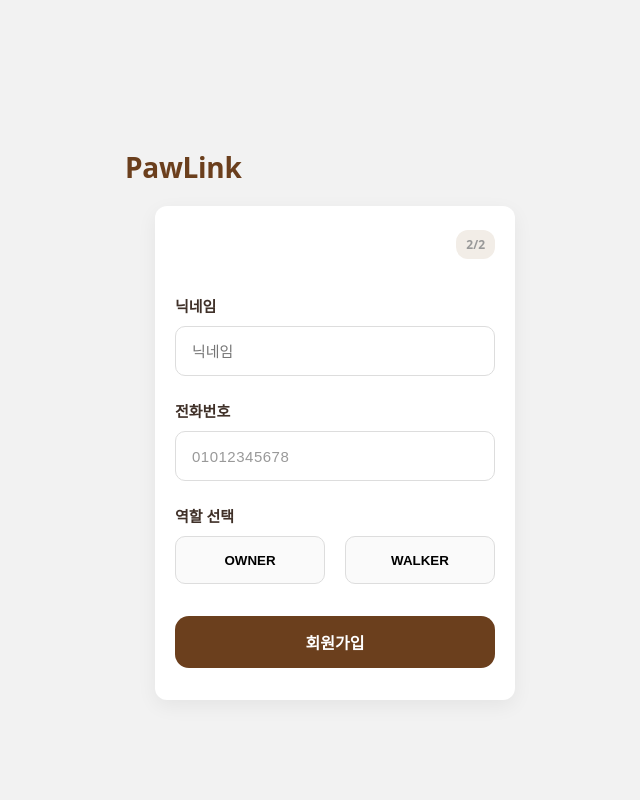
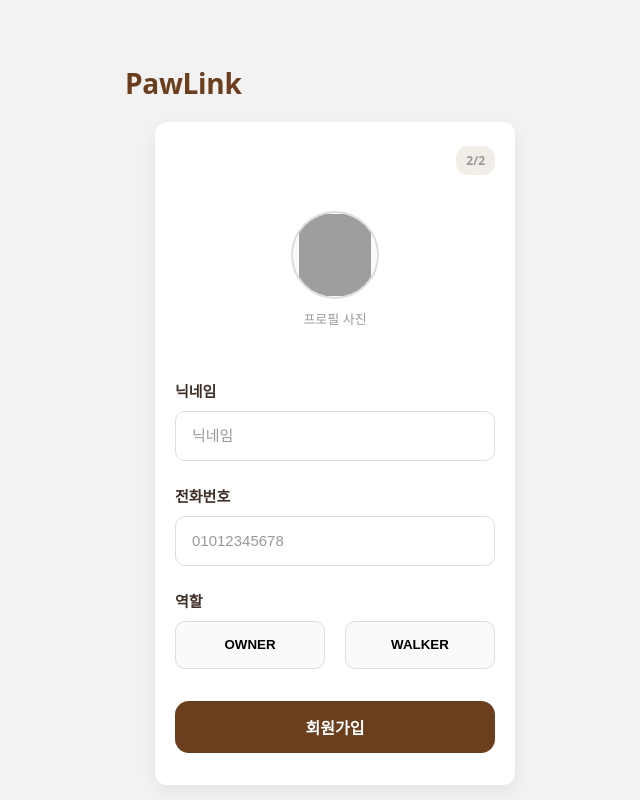
Before and after one commit to Paw-Link-Team/PawLink_FE, a React (Vite) app in the folder frontend/: page /signup/info in a window 1280 px wide. Shown: the whole page, without its empty margins (305-945 px from the left). Built offline with nearby package versions, Linux system fonts and the light colour scheme; grey boxes are pictures that could not be loaded.

Commit message:
feat/#25: 사용자 회원가입 시 프로필 적용

```diff
--- a/frontend/src/api/api.ts
+++ b/frontend/src/api/api.ts
@@ -2,17 +2,20 @@ import axios from "axios";
 
 const api = axios.create({
   baseURL: import.meta.env.VITE_API_BASE_URL,
-  headers: {
-    "Content-Type": "application/json",
-  },
 });
 
-/* =========================
- * Request Interceptor
- * - accessToken 자동 첨부
- * ========================= */
 api.interceptors.request.use(
   (config) => {
+    const url = config.url ?? "";
+
+    const isAuthApi =
+      url.includes("/auth/login") ||
+      url.includes("/auth/onboarding");
+
+    if (isAuthApi) {
+      return config;
+    }
+
     const accessToken = localStorage.getItem("accessToken");
 
     if (accessToken) {
@@ -30,11 +33,7 @@ api.interceptors.response.use(
     const status = error.response?.status;
 
     if (status === 401 || status === 403) {
-      console.warn("인증 만료 또는 권한 없음");
-
-      localStorage.removeItem("accessToken");
-      localStorage.removeItem("refreshToken");
-
+      localStorage.clear();
       window.location.href = "/login";
     }
 
--- a/frontend/src/pages/signup/SignupInfo.css
+++ b/frontend/src/pages/signup/SignupInfo.css
@@ -17,6 +17,9 @@
   --space-lg: 48px;
 }
 
+/* =====================
+ * Layout
+ * ===================== */
 
 .signup-root {
   min-height: 100vh;
@@ -27,22 +30,12 @@
   padding: 48px var(--space-sm) 0;
 }
 
-.signup-brand {
-  width: 100%;
-  max-width: 420px;
-  margin-bottom: 20px;
-}
-
-.brand-logo {
-  height: 32px;
-}
-
 .signup-card {
   width: 100%;
   max-width: 420px;
   background: var(--bg-card);
   border-radius: var(--radius-md);
-  padding: 40px 28px 40px;
+  padding: 40px 28px;
   display: flex;
   flex-direction: column;
   box-shadow: 0 6px 20px rgba(0, 0, 0, 0.06);
@@ -54,6 +47,10 @@
   gap: var(--space-md);
 }
 
+/* =====================
+ * Step Badge
+ * ===================== */
+
 .step {
   align-self: flex-end;
   font-size: 13px;
@@ -63,6 +60,10 @@
   padding: 6px 10px;
   border-radius: var(--radius-sm);
 }
+
+/* =====================
+ * Form Group
+ * ===================== */
 
 .form-group {
   display: flex;
@@ -75,13 +76,33 @@
   margin-bottom: var(--space-xs);
 }
 
+/* ✅ input은 line-height로 정렬 (느낌 살리는 핵심) */
 .text-input {
   height: 50px;
   padding: 0 16px;
+
   font-size: 15px;
+  line-height: 50px;
+
   border: 1px solid var(--color-border);
   border-radius: var(--radius-sm);
+  box-sizing: border-box;
+  background: #ffffff;
 }
+
+.text-input::placeholder {
+  color: var(--color-muted);
+}
+
+.text-input:focus {
+  outline: none;
+  border-color: var(--color-primary);
+  box-shadow: 0 0 0 2px rgba(107, 63, 29, 0.12);
+}
+
+/* =====================
+ * Role Select
+ * ===================== */
 
 .type-select {
   display: flex;
@@ -106,10 +127,13 @@
   transform: translateY(-1px);
 }
 
+/* =====================
+ * Footer
+ * ===================== */
+
 .signup-footer {
   margin-top: 56px;
 }
-
 
 .signup-footer button {
   width: 100%;
@@ -126,13 +150,50 @@
   background: var(--color-disabled);
 }
 
-.phone-input::placeholder {
-  color: var(--color-muted);
-  letter-spacing: 0.5px;
+/* =====================
+ * Profile Image
+ * ===================== */
+
+.signup-profile {
+  display: flex;
+  flex-direction: column;
+  align-items: center;
+  margin-bottom: 28px;
 }
 
-.text-input:focus {
-  outline: none;
+.profile-image-box {
+  width: 88px;
+  height: 88px;
+  border-radius: 50%;
+  overflow: hidden;
+  cursor: pointer;
+
+  border: 2px solid var(--color-border);
+  background: #fafafa;
+  transition: all 0.2s ease;
+}
+
+.profile-image-box:hover {
   border-color: var(--color-primary);
-  box-shadow: 0 0 0 2px rgba(107, 63, 29, 0.12);
+  box-shadow: 0 6px 14px rgba(107, 63, 29, 0.18);
+  transform: translateY(-1px);
 }
+
+.profile-image-box:active {
+  transform: translateY(0);
+  box-shadow: 0 3px 8px rgba(107, 63, 29, 0.18);
+}
+
+.profile-image {
+  width: 100%;
+  height: 100%;
+  object-fit: cover;
+  display: block;
+}
+
+.profile-text {
+  margin-top: 10px;
+  font-size: 13px;
+  font-weight: 500;
+  color: var(--color-muted);
+}
--- a/frontend/src/pages/signup/SignupInfo.tsx
+++ b/frontend/src/pages/signup/SignupInfo.tsx
@@ -1,10 +1,13 @@
-import { useState } from "react";
+import { useEffect, useRef, useState } from "react";
 import { useNavigate } from "react-router-dom";
 import api from "../../api/api";
 import "./SignupInfo.css";
 import Header from "../../components/Header/Brand";
 
 type UserType = "OWNER" | "WALKER";
+
+const DEFAULT_PROFILE =
+  "https://pawlink-profile-images.s3.ap-northeast-2.amazonaws.com/profile/default.png";
 
 export default function SignupInfo() {
   const navigate = useNavigate();
@@ -14,10 +17,22 @@ export default function SignupInfo() {
   const [type, setType] = useState<UserType | null>(null);
   const [loading, setLoading] = useState(false);
 
+  const [profileFile, setProfileFile] = useState<File | null>(null);
+  const [profilePreview, setProfilePreview] = useState(DEFAULT_PROFILE);
+  const profileInputRef = useRef<HTMLInputElement>(null);
+  const previewUrlRef = useRef<string | null>(null);
+
   const isValid =
-    nickname.trim() !== "" &&
-    phone.trim() !== "" &&
-    type !== null;
+    nickname.trim() !== "" && phone.trim() !== "" && type !== null;
+
+  // ObjectURL 정리
+  useEffect(() => {
+    return () => {
+      if (previewUrlRef.current) {
+        URL.revokeObjectURL(previewUrlRef.current);
+      }
+    };
+  }, []);
 
   const submit = async () => {
     if (!isValid) {
@@ -36,11 +51,34 @@ export default function SignupInfo() {
     try {
       setLoading(true);
 
-      const res = await api.post("/auth/onboarding", {
-        idToken,
-        nickname: nickname.trim(),
-        phoneNumber: phone.trim(),
-        type,
+      const formData = new FormData();
+
+      // ✅ JSON → Blob → data
+      formData.append(
+        "data",
+        new Blob(
+          [
+            JSON.stringify({
+              idToken,
+              nickname: nickname.trim(),
+              phoneNumber: phone.trim(),
+              type,
+            }),
+          ],
+          { type: "application/json" }
+        )
+      );
+
+      // ✅ 이미지 포함 (선택)
+      if (profileFile) {
+        formData.append("image", profileFile);
+      }
+
+      const res = await api.post("/auth/onboarding", formData, {
+        // ❌ Content-Type 절대 지정하지 말 것
+        headers: {
+          Authorization: `Bearer ${idToken}`,
+        },
       });
 
       const token = res.data?.data;
@@ -53,17 +91,37 @@ export default function SignupInfo() {
       localStorage.removeItem("idToken");
 
       navigate("/signup/complete", { replace: true });
-    } catch (error) {
-      console.error("Signup onboarding failed:", error);
+    } catch (e) {
+      console.error(e);
       alert("회원가입에 실패했습니다.");
     } finally {
       setLoading(false);
     }
   };
 
-  const handlePhoneChange = (value: string) => {
-    const onlyNumber = value.replace(/[^0-9]/g, "");
-    setPhone(onlyNumber);
+  const pickProfileImage = () => {
+    if (!profileInputRef.current) return;
+    profileInputRef.current.value = "";
+    profileInputRef.current.click();
+  };
+
+  const onChangeProfile = (e: React.ChangeEvent<HTMLInputElement>) => {
+    const file = e.target.files?.[0];
+    if (!file) return;
+
+    if (previewUrlRef.current) {
+      URL.revokeObjectURL(previewUrlRef.current);
+    }
+
+    const url = URL.createObjectURL(file);
+    previewUrlRef.current = url;
+
+    setProfileFile(file);
+    setProfilePreview(url);
+  };
+
+  const handlePhoneChange = (v: string) => {
+    setPhone(v.replace(/[^0-9]/g, ""));
   };
 
   return (
@@ -73,6 +131,31 @@ export default function SignupInfo() {
       <div className="signup-card">
         <section className="signup-content">
           <span className="step">2/2</span>
+
+          <div className="signup-profile">
+            <button
+              type="button"
+              className="profile-image-box"
+              onClick={pickProfileImage}
+              disabled={loading}
+            >
+              <img
+                src={profilePreview}
+                alt="profile"
+                className="profile-image"
+              />
+            </button>
+            <div className="profile-text">프로필 사진</div>
+
+            <input
+              ref={profileInputRef}
+              type="file"
+              accept="image/*"
+              hidden
+              onChange={onChangeProfile}
+              disabled={loading}
+            />
+          </div>
 
           <FormGroup label="닉네임">
             <input
@@ -84,7 +167,6 @@ export default function SignupInfo() {
             />
           </FormGroup>
 
-          {/* 🔹 전화번호 추가 */}
           <FormGroup label="전화번호">
             <input
               className="text-input phone-input"
@@ -96,7 +178,7 @@ export default function SignupInfo() {
             />
           </FormGroup>
 
-          <FormGroup label="역할 선택">
+          <FormGroup label="역할">
             <div className="type-select">
               <RoleButton
                 active={type === "OWNER"}
@@ -124,12 +206,17 @@ export default function SignupInfo() {
   );
 }
 
-type FormGroupProps = {
+/* =====================
+   UI Components
+   ===================== */
+
+function FormGroup({
+  label,
+  children,
+}: {
   label: string;
   children: React.ReactNode;
-};
-
-function FormGroup({ label, children }: FormGroupProps) {
+}) {
   return (
     <div className="form-group">
       <label className="field-label">{label}</label>
@@ -138,13 +225,15 @@ function FormGroup({ label, children }: FormGroupProps) {
   );
 }
 
-type RoleButtonProps = {
+function RoleButton({
+  active,
+  onClick,
+  children,
+}: {
   active: boolean;
   onClick: () => void;
   children: React.ReactNode;
-};
-
-function RoleButton({ active, onClick, children }: RoleButtonProps) {
+}) {
   return (
     <button
       type="button"
```
Also changed, not shown: frontend/src/api/profileImage.ts (added, +14 -0 lines), frontend/src/api/user.ts (added, +30 -0 lines).
